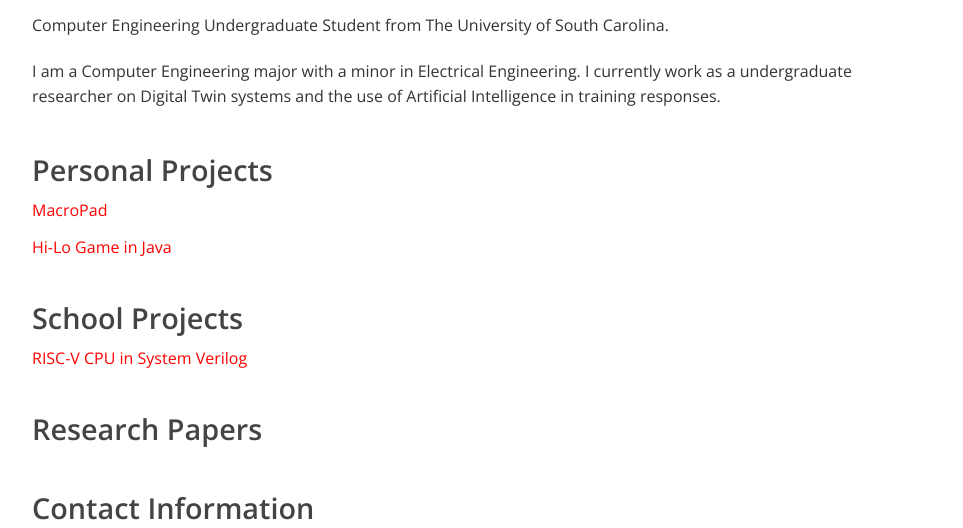
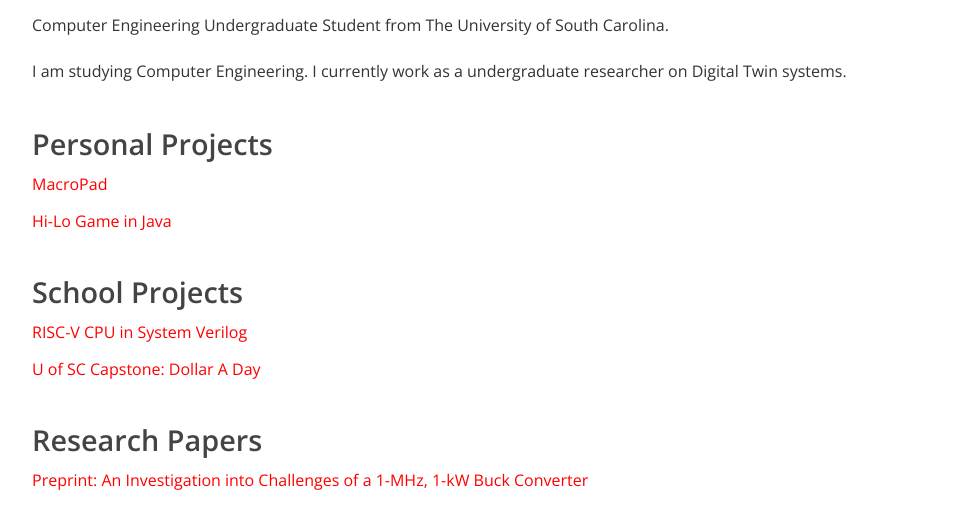
Before and after one commit to agboland/agboland.github.io, a plain HTML site: page index.html in a window 1280 px wide. Shown: the part 189-717 px from the top of the page, without its empty margins (158-1121 px from the left). Drawn offline with nearby package versions, Linux system fonts and the light colour scheme.

Commit message:
Update index.html

```diff
--- a/index.html
+++ b/index.html
@@ -89,7 +89,7 @@
         <section class="section">
             <h1>Andrew Boland</h1>
             <p>Computer Engineering Undergraduate Student from The University of South Carolina.</p>
-            <p>I am a Computer Engineering major with a minor in Electrical Engineering. I currently work as a undergraduate researcher on Digital Twin systems and the use of Artificial Intelligence in training responses. </p>
+            <p>I am studying Computer Engineering. I currently work as a undergraduate researcher on Digital Twin systems. </p>
         </section>
 
         <section class="section">
@@ -110,14 +110,18 @@
                 <!-- Add your project links here -->
                 <a href="https://github.com/agboland/CSCE-611">RISC-V CPU in System Verilog</a>
             </div>
+            <div class="school project">
+                <!-- Add your project links here -->
+                <a href="dollar-a-day.me">U of SC Capstone: Dollar A Day</a>
+            </div>
             <!-- Add more projects as needed -->
         </section>
 
         <section class="section">
             <h2>Research Papers</h2>
-            <!-- <div class="paper"> -->
+            <div class="paper">
                 <!-- Add your paper links here -->
-                <!-- <a href="paper_link">Paper 1</a> -->
+                 <a href="https://doi.org/10.20944/preprints202412.2200.v1">Preprint: An Investigation into Challenges of a 1-MHz, 1-kW Buck Converter</a>
             <!-- </div> -->
             <!-- <div class="paper"> -->
                 <!-- <a href="paper_link">Paper 2</a> -->
```
